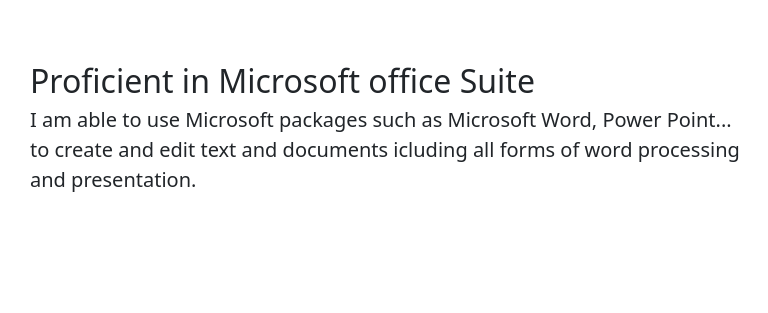
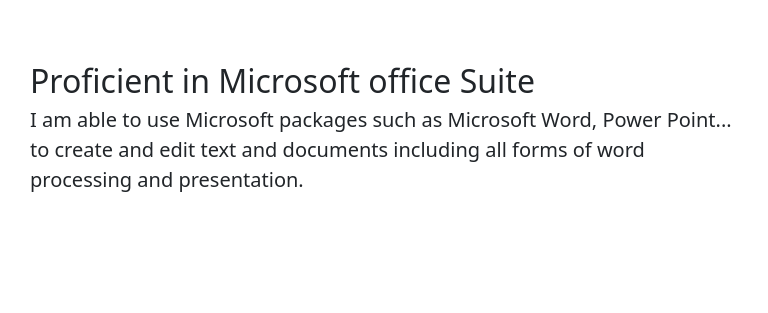
Before and after one commit to AndrewAlexOkeke/Mypersonalwebsite, a plain HTML site: page index.html in a window 1280 px wide. Shown: the part 1592-1905 px from the top of the page, 0-768 px from the left. Drawn offline with nearby package versions, Linux system fonts and the light colour scheme; a web font is replaced by a local one.

Commit message:
First Update index.html

```diff
--- a/index.html
+++ b/index.html
@@ -69,7 +69,7 @@
 <div class="row featurette">
       <div class="col-md-7">
         <h2 class="featurette-heading fw-normal lh-1">Proficient in Microsoft office Suite</h2>
-        <p class="lead">I am able to use Microsoft packages such as Microsoft Word, Power Point... to create and edit text and documents icluding all forms of word processing and presentation.</p>
+        <p class="lead">I am able to use Microsoft packages such as Microsoft Word, Power Point... to create and edit text and documents including all forms of word processing and presentation.</p>
       </div>
       <div class="col-md-5">
       <img src="./images(3).jpg" height="200px" alt="microsoft picture">
```
